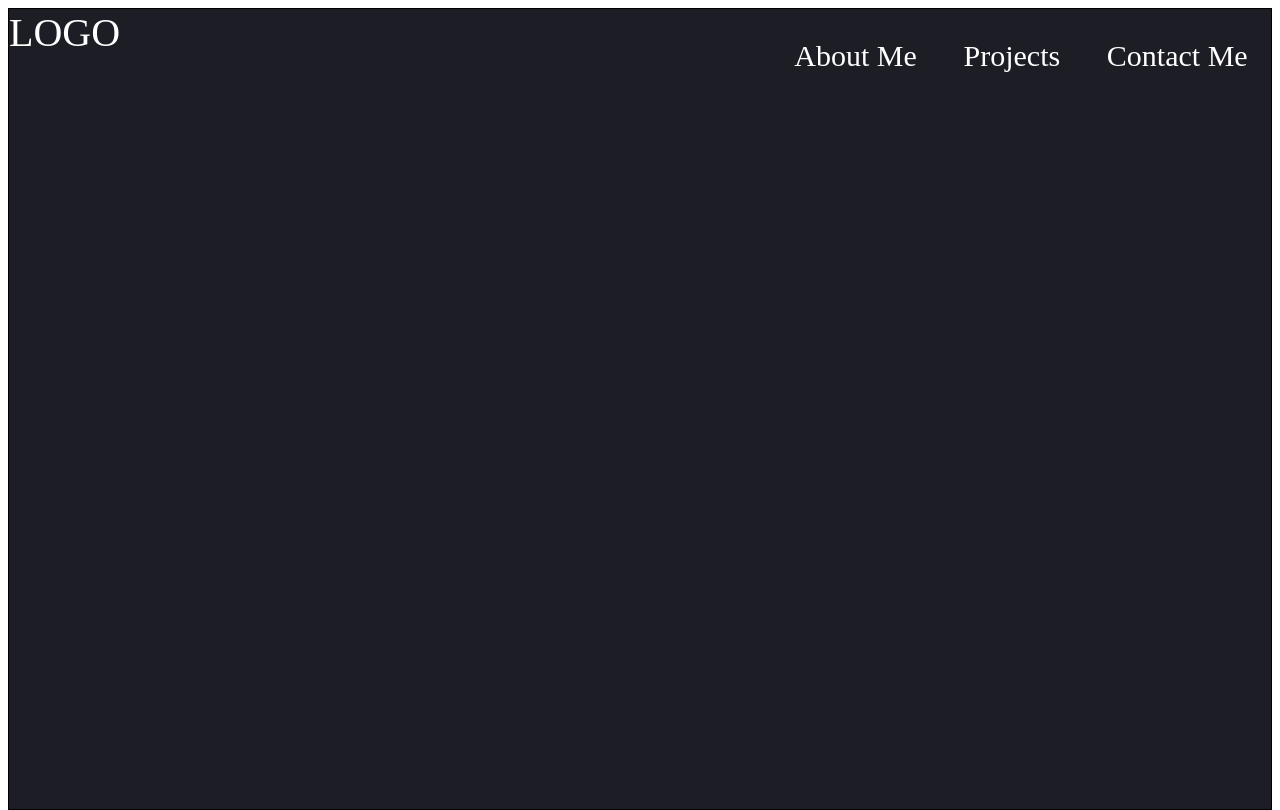
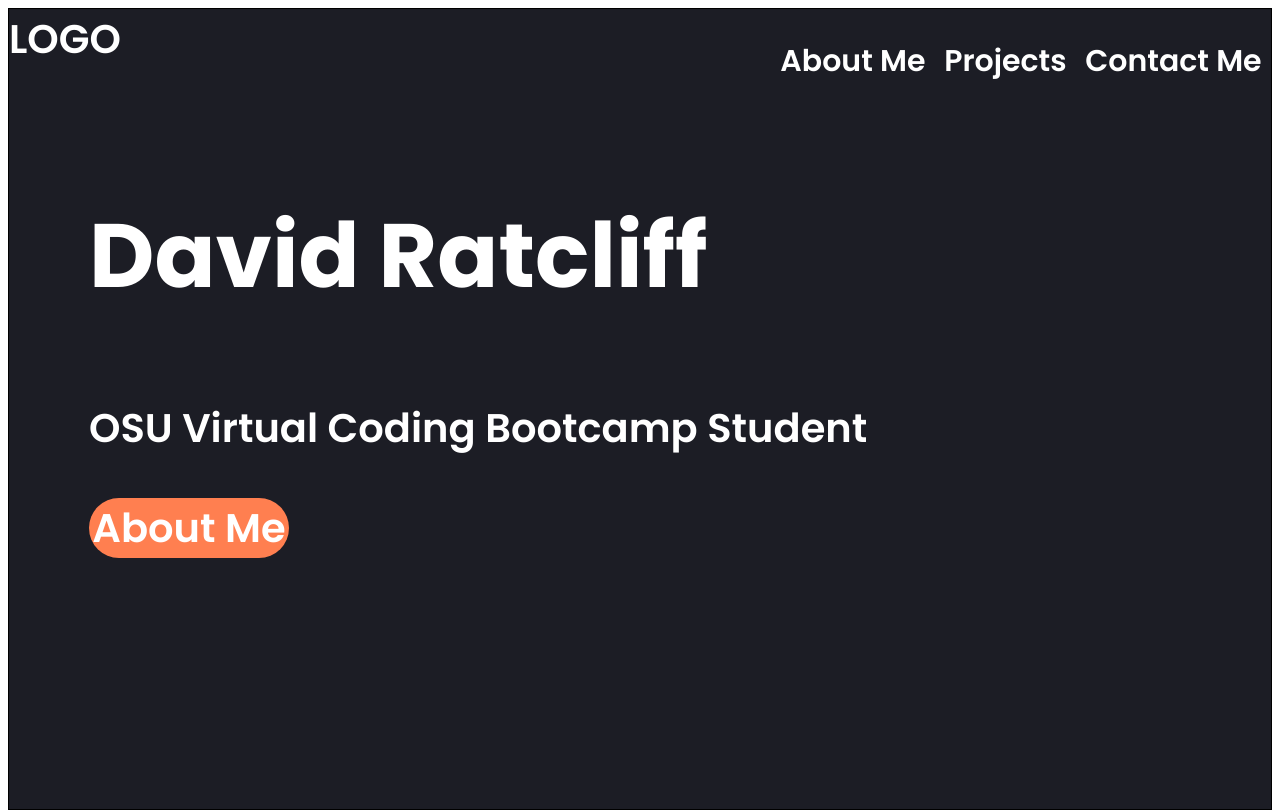
Before and after one commit to pacovdj/Devleoper_Portfolio, a plain HTML site: page index.html in a window 1280 px wide. Shown: the top 810 px of the page. Drawn offline with Linux system fonts and the light colour scheme.

Commit message:
fonts and more

```diff
--- a/assets/style.css
+++ b/assets/style.css
@@ -1,3 +1,7 @@
+body {
+    font-family: 'Poppins', sans-serif;
+}
+
 section {
     height: 500px;
     background-color: white;
@@ -34,3 +38,19 @@ li {
     /* width: 200px; */
     text-decoration: none;
 }
+
+h1 {
+    font-size: 90px;
+}
+
+.hero-text {
+    margin-left: 80px;
+}
+
+.button {
+    width: 200px;
+    height: 60px;
+    border-radius: 30px;
+    background-color: coral;
+    text-align: center;
+}
--- a/index.html
+++ b/index.html
@@ -7,6 +7,9 @@
     <title>David Ratcliff's Developer Portfolio</title>
 </head>
 <link rel="stylesheet" href="./assets/style.css">
+<link rel="preconnect" href="https://fonts.googleapis.com">
+<link rel="preconnect" href="https://fonts.gstatic.com" crossorigin>
+<link href="https://fonts.googleapis.com/css2?family=Poppins:wght@600;700;800&display=swap" rel="stylesheet">
 <body>
   <section class="hero">
       <nav>
@@ -17,6 +20,11 @@
               <li>Contact Me</li>
           </ul>
       </nav>
+      <div class="hero-text">
+      <h1>David Ratcliff</h1>
+      <p>OSU Virtual Coding Bootcamp Student</p>
+      <div class="button">About Me</div>
+      </div>
   </section>
   <section></section>
   <section></section>
```
